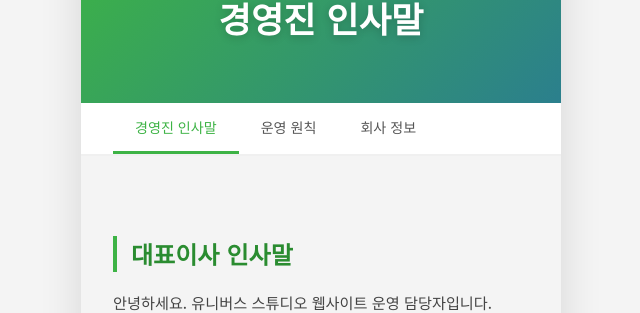
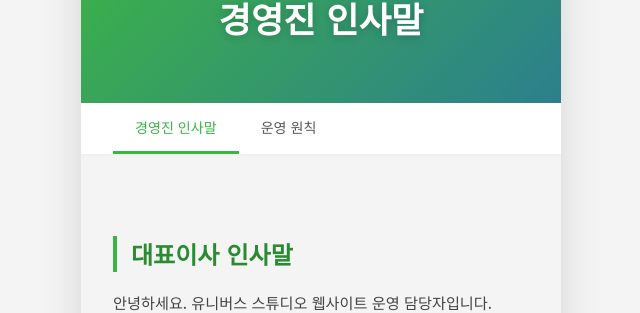
Before and after one commit to universestudio-koreanempire/universe-go, a Flask app: page /company/greeting in a window 1280 px wide. Shown: the part 120-433 px from the top of the page, without its empty margins (319-959 px from the left). Run offline with Flask 3, Linux system fonts and the light colour scheme.

Commit message:
Update greeting.html

```diff
--- a/mafia_integrated_V-app_modified/mafia_integrated V-app/mafia_integrated V-app/templates/greeting.html
+++ b/mafia_integrated_V-app_modified/mafia_integrated V-app/mafia_integrated V-app/templates/greeting.html
@@ -7,7 +7,6 @@
 <nav class="sub-nav">
     <a href="{{ url_for('greeting') }}" class="active">경영진 인사말</a>
     <a href="{{ url_for('principles') }}">운영 원칙</a>
-    <a href="{{ url_for('company_info') }}">회사 정보</a>
 </nav>
 <div class="content-page fade-up">
     <h2>대표이사 인사말</h2>
```
